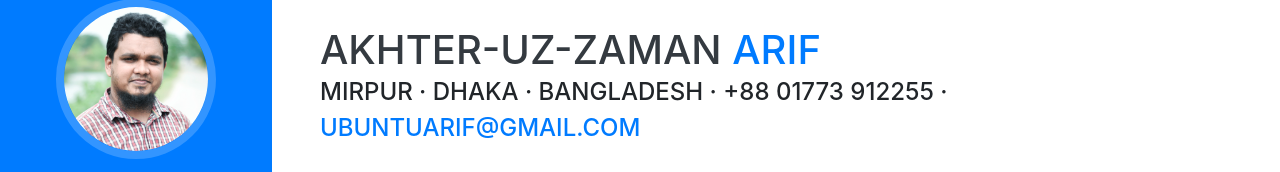
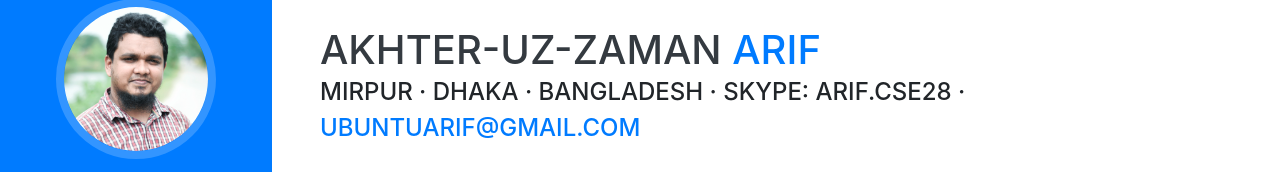
Before and after one commit to akhterarif/ubuntuarif.github.io, a website with bundled scripts: page index.html in a window 1280 px wide. Shown: the part 197-369 px from the top of the page. Built offline with nearby package versions, Linux system fonts and the light colour scheme; a web font is replaced by a local one.

Commit message:
added skype

```diff
--- a/index.html
+++ b/index.html
@@ -67,7 +67,8 @@
         <h1 class="mb-0">Akhter-Uz-Zaman
           <span class="text-primary">Arif</span>
         </h1>
-        <div class="subheading mb-5">Mirpur · Dhaka · Bangladesh · +88 01773 912255 ·
+        <div class="subheading mb-5">
+            Mirpur · Dhaka · Bangladesh · skype: arif.cse28 ·
           <a href="mailto:name@email.com">ubuntuarif@gmail.com</a>
         </div>
         <p class="lead mb-5">I am an experienced Software Engineer with a demonstrated history of working in the Tech Industry. I am skilled in Python, Django, and Other Cutting edge techonologies. I have Graduated in Computer Science and Engineering.
```
